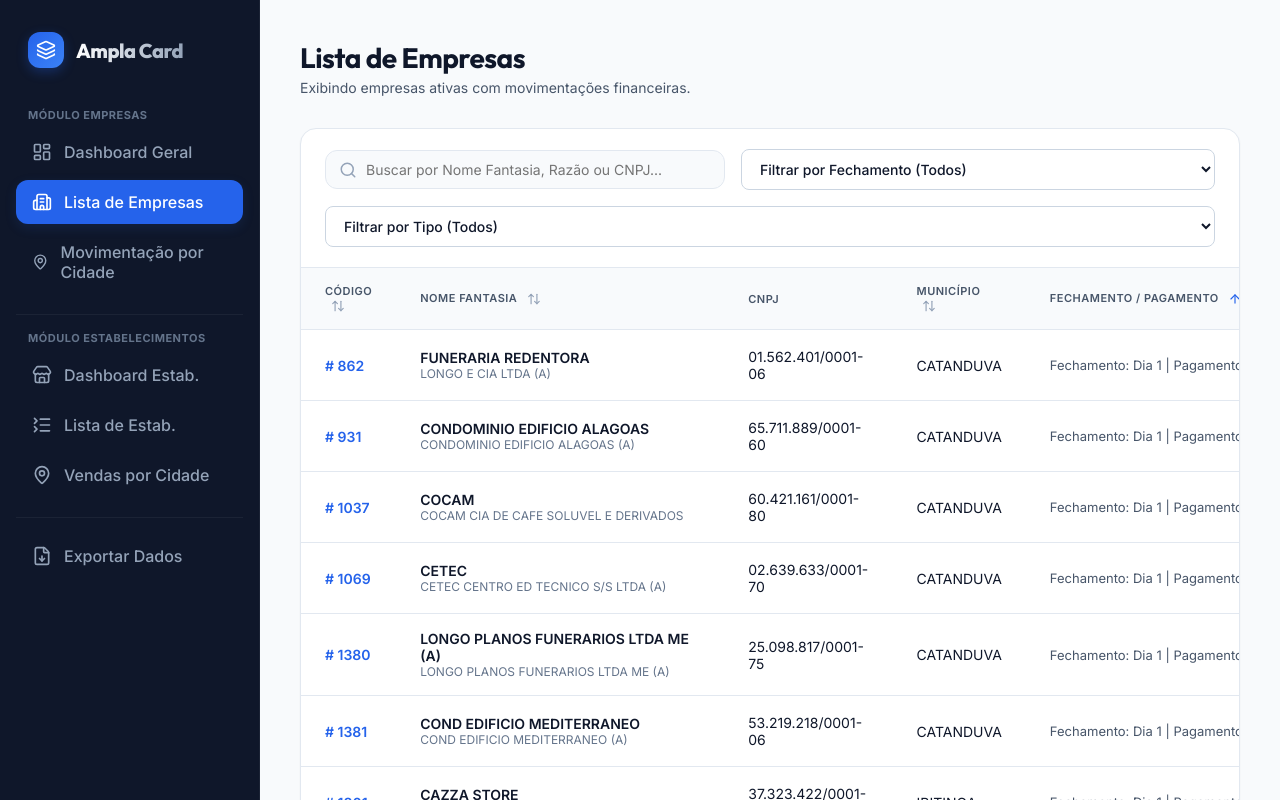
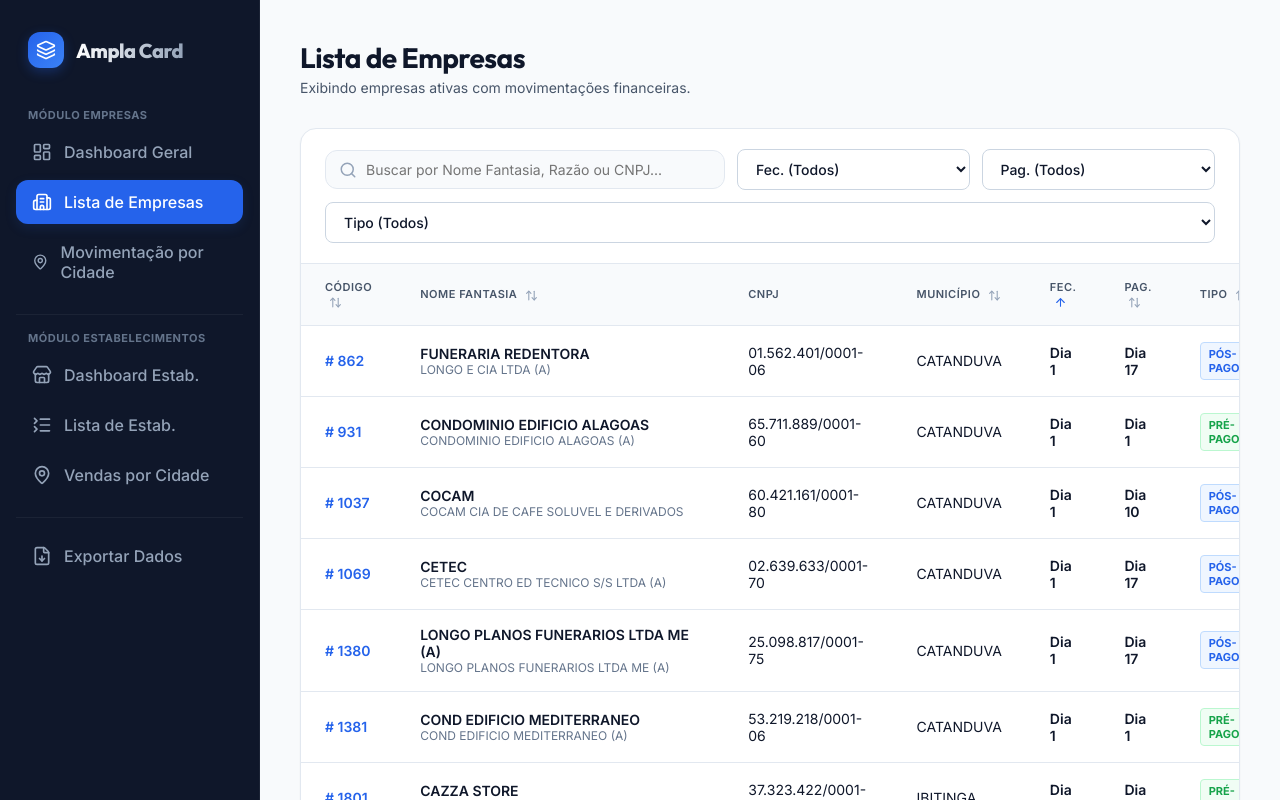
Before and after one commit to noomanvalini/ampla-card-crm, a React (Vite) app: page / in a window 1280 px wide. Both pictures are taken after a click on the element "Lista de Empresas". Shown: the top 800 px of the page. Built offline with nearby package versions, Linux system fonts and the light colour scheme.

Commit message:
Separate closing (Fec.) and payment (Pag.) columns with separate filter dropdowns and tooltip titles

```diff
--- a/src/pages/EmpresaList.jsx
+++ b/src/pages/EmpresaList.jsx
@@ -8,6 +8,7 @@
   // Search, Filter and Pagination states
   const [searchTerm, setSearchTerm] = useState('');
   const [selectedClosingDay, setSelectedClosingDay] = useState('');
+  const [selectedPaymentDay, setSelectedPaymentDay] = useState('');
   const [selectedType, setSelectedType] = useState('');
   const [currentPage, setCurrentPage] = useState(1);
   const itemsPerPage = 25;
@@ -36,6 +37,17 @@
     return Array.from(days).sort((a, b) => a - b);
   }, [empresas, movingCompanyIds]);
 
+  // Extract unique payment days for filters dropdown
+  const paymentDays = useMemo(() => {
+    const days = new Set();
+    empresas.forEach(e => {
+      if (e.STATUS === 'L' && movingCompanyIds.has(e.COD_EMPRESA) && e.DIA_PAGAMENTO) {
+        days.add(e.DIA_PAGAMENTO);
+      }
+    });
+    return Array.from(days).sort((a, b) => a - b);
+  }, [empresas, movingCompanyIds]);
+
   // Filter and Search logic
   const filteredEmpresas = useMemo(() => {
     return empresas.filter(emp => {
@@ -48,6 +60,9 @@
       // Filter by selected closing day
       if (selectedClosingDay && emp.DIA_FECHAMENTO !== parseInt(selectedClosingDay)) return false;
 
+      // Filter by selected payment day
+      if (selectedPaymentDay && emp.DIA_PAGAMENTO !== parseInt(selectedPaymentDay)) return false;
+
       // Filter by selected payment type
       if (selectedType && emp.TIPO_PAGAMENTO !== selectedType) return false;
 
@@ -59,7 +74,7 @@
 
       return matchesSearch;
     });
-  }, [empresas, movingCompanyIds, searchTerm, selectedClosingDay, selectedType]);
+  }, [empresas, movingCompanyIds, searchTerm, selectedClosingDay, selectedPaymentDay, selectedType]);
 
   // Sorting logic
   const sortedEmpresas = useMemo(() => {
@@ -77,7 +92,7 @@
           ? valA.localeCompare(valB)
           : valB.localeCompare(valA);
       } else {
-        // Numeric sort for COD_EMPRESA and DIA_FECHAMENTO
+        // Numeric sort for COD_EMPRESA, DIA_FECHAMENTO and DIA_PAGAMENTO
         return sortDirection === 'asc'
           ? valA - valB
           : valB - valA;
@@ -89,7 +104,7 @@
   // Reset page when search or filters change
   useMemo(() => {
     setCurrentPage(1);
-  }, [searchTerm, selectedClosingDay, selectedType]);
+  }, [searchTerm, selectedClosingDay, selectedPaymentDay, selectedType]);
 
   // Pagination calculations
   const totalPages = Math.max(1, Math.ceil(sortedEmpresas.length / itemsPerPage));
@@ -117,11 +132,11 @@
 
   const getSortIcon = (field) => {
     if (sortField !== field) {
-      return <ArrowUpDown size={14} style={{ marginLeft: '6px', color: '#94a3b8', verticalAlign: 'middle' }} />;
+      return <ArrowUpDown size={13} style={{ marginLeft: '4px', color: '#94a3b8', verticalAlign: 'middle' }} />;
     }
     return sortDirection === 'asc'
-      ? <ArrowUp size={14} style={{ marginLeft: '6px', color: '#2563eb', verticalAlign: 'middle' }} />
-      : <ArrowDown size={14} style={{ marginLeft: '6px', color: '#2563eb', verticalAlign: 'middle' }} />;
+      ? <ArrowUp size={13} style={{ marginLeft: '4px', color: '#2563eb', verticalAlign: 'middle' }} />
+      : <ArrowDown size={13} style={{ marginLeft: '4px', color: '#2563eb', verticalAlign: 'middle' }} />;
   };
 
   // CNPJ Formatter helper
@@ -150,10 +165,10 @@
 
       <div className="table-container">
         {/* Search and Filters bar */}
-        <div className="table-header-controls" style={{ display: 'flex', flexWrap: 'wrap', gap: '16px', alignItems: 'center' }}>
+        <div className="table-header-controls" style={{ display: 'flex', flexWrap: 'wrap', gap: '12px', alignItems: 'center' }}>
 
           {/* Search box */}
-          <div className="search-wrapper" style={{ flexGrow: 2, minWidth: '260px' }}>
+          <div className="search-wrapper" style={{ flexGrow: 3, minWidth: '240px' }}>
             <Search className="search-icon" />
             <input
               type="text"
@@ -165,7 +180,7 @@
           </div>
 
           {/* Closing Day Filter */}
-          <div style={{ flexGrow: 1, minWidth: '180px' }}>
+          <div style={{ flexGrow: 1, minWidth: '160px' }}>
             <select
               style={{
                 width: '100%',
@@ -182,15 +197,40 @@
               value={selectedClosingDay}
               onChange={(e) => setSelectedClosingDay(e.target.value)}
             >
-              <option value="">Filtrar por Fechamento (Todos)</option>
+              <option value="">Fec. (Todos)</option>
               {closingDays.map(day => (
-                <option key={day} value={day}>Dia de Fechamento: {day}</option>
+                <option key={day} value={day}>Fec. Dia {day}</option>
+              ))}
+            </select>
+          </div>
+
+          {/* Payment Day Filter */}
+          <div style={{ flexGrow: 1, minWidth: '160px' }}>
+            <select
+              style={{
+                width: '100%',
+                padding: '10px 14px',
+                borderRadius: '8px',
+                border: '1px solid #cbd5e1',
+                backgroundColor: '#fff',
+                color: '#0f172a',
+                fontSize: '14px',
+                fontWeight: '500',
+                outline: 'none',
+                cursor: 'pointer'
+              }}
+              value={selectedPaymentDay}
+              onChange={(e) => setSelectedPaymentDay(e.target.value)}
+            >
+              <option value="">Pag. (Todos)</option>
+              {paymentDays.map(day => (
+                <option key={day} value={day}>Pag. Dia {day}</option>
               ))}
             </select>
           </div>
 
           {/* Type Filter */}
-          <div style={{ flexGrow: 1, minWidth: '180px' }}>
+          <div style={{ flexGrow: 1, minWidth: '160px' }}>
             <select
               style={{
                 width: '100%',
@@ -207,7 +247,7 @@
               value={selectedType}
               onChange={(e) => setSelectedType(e.target.value)}
             >
-              <option value="">Filtrar por Tipo (Todos)</option>
+              <option value="">Tipo (Todos)</option>
               <option value="Pós-Pago">Pós-Pago</option>
               <option value="Pré-Pago">Pré-Pago</option>
             </select>
@@ -222,7 +262,7 @@
               <tr>
                 <th
                   onClick={() => requestSort('COD_EMPRESA')}
-                  style={{ width: '110px', cursor: 'pointer', userSelect: 'none' }}
+                  style={{ width: '100px', cursor: 'pointer', userSelect: 'none' }}
                 >
                   Código {getSortIcon('COD_EMPRESA')}
                 </th>
@@ -241,13 +281,21 @@
                 </th>
                 <th
                   onClick={() => requestSort('DIA_FECHAMENTO')}
-                  style={{ width: '240px', cursor: 'pointer', userSelect: 'none' }}
+                  style={{ width: '100px', cursor: 'pointer', userSelect: 'none' }}
+                  title="Fechamento"
                 >
-                  Fechamento / Pagamento {getSortIcon('DIA_FECHAMENTO')}
+                  Fec. {getSortIcon('DIA_FECHAMENTO')}
+                </th>
+                <th
+                  onClick={() => requestSort('DIA_PAGAMENTO')}
+                  style={{ width: '100px', cursor: 'pointer', userSelect: 'none' }}
+                  title="Pagamento"
+                >
+                  Pag. {getSortIcon('DIA_PAGAMENTO')}
                 </th>
                 <th
                   onClick={() => requestSort('TIPO_PAGAMENTO')}
-                  style={{ width: '130px', cursor: 'pointer', userSelect: 'none' }}
+                  style={{ width: '120px', cursor: 'pointer', userSelect: 'none' }}
                 >
                   Tipo {getSortIcon('TIPO_PAGAMENTO')}
                 </th>
@@ -269,8 +317,11 @@
                     </td>
                     <td>{formatCNPJ(emp.CNPJ)}</td>
                     <td>{emp.MUNICIPIO || 'N/A'}</td>
-                    <td style={{ color: '#475569', fontSize: '13px', whiteSpace: 'nowrap' }}>
-                      Fechamento: Dia {emp.DIA_FECHAMENTO || 'N/A'} | Pagamento: Dia {emp.DIA_PAGAMENTO || 'N/A'}
+                    <td title="Fechamento" style={{ fontWeight: '600', color: '#0f172a' }}>
+                      {emp.DIA_FECHAMENTO ? `Dia ${emp.DIA_FECHAMENTO}` : 'N/A'}
+                    </td>
+                    <td title="Pagamento" style={{ fontWeight: '600', color: '#0f172a' }}>
+                      {emp.DIA_PAGAMENTO ? `Dia ${emp.DIA_PAGAMENTO}` : 'N/A'}
                     </td>
                     <td>
                       <span style={{
@@ -291,7 +342,7 @@
                 ))
               ) : (
                 <tr>
-                  <td colSpan="6" style={{ textAlign: 'center', padding: '40px 0', color: '#94a3b8' }}>
+                  <td colSpan="7" style={{ textAlign: 'center', padding: '40px 0', color: '#94a3b8' }}>
                     Nenhuma empresa encontrada com os filtros informados.
                   </td>
                 </tr>
```
